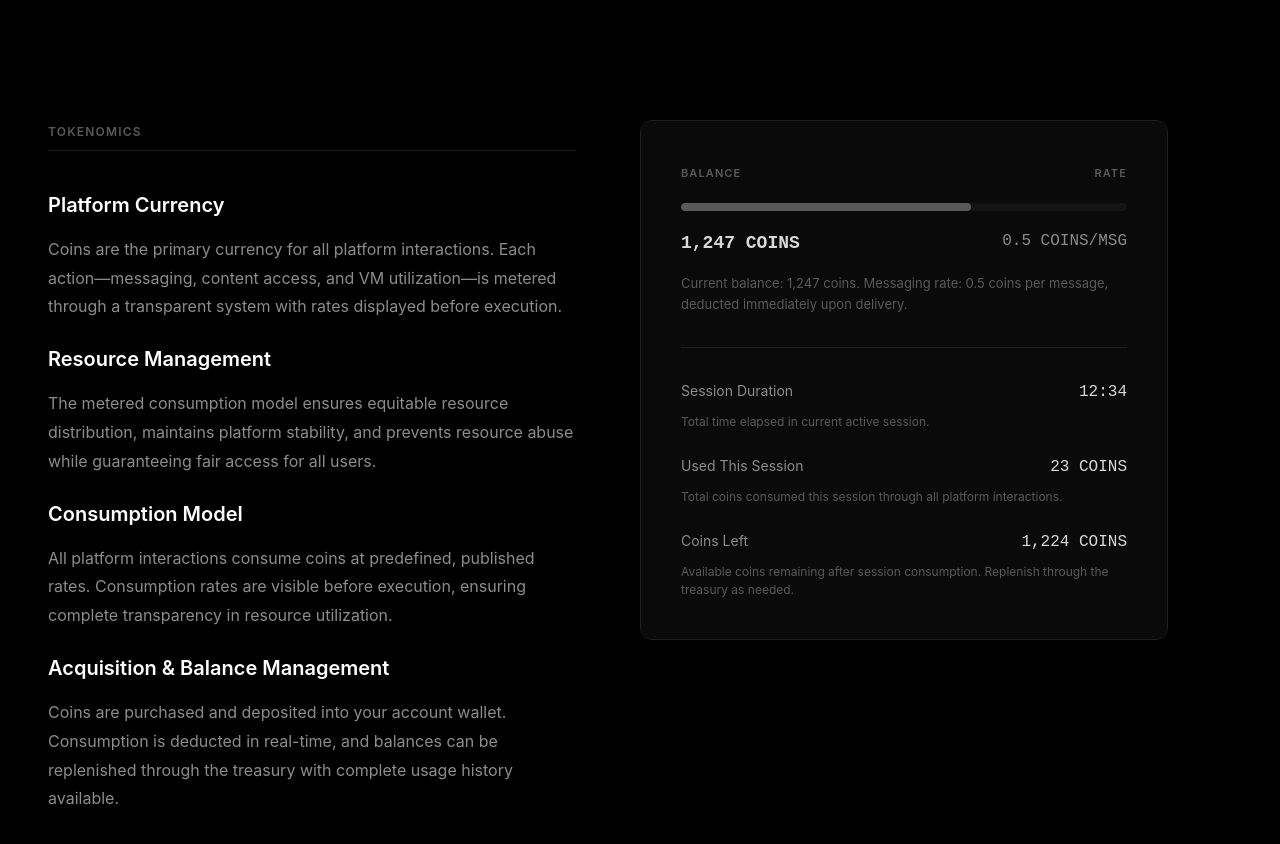
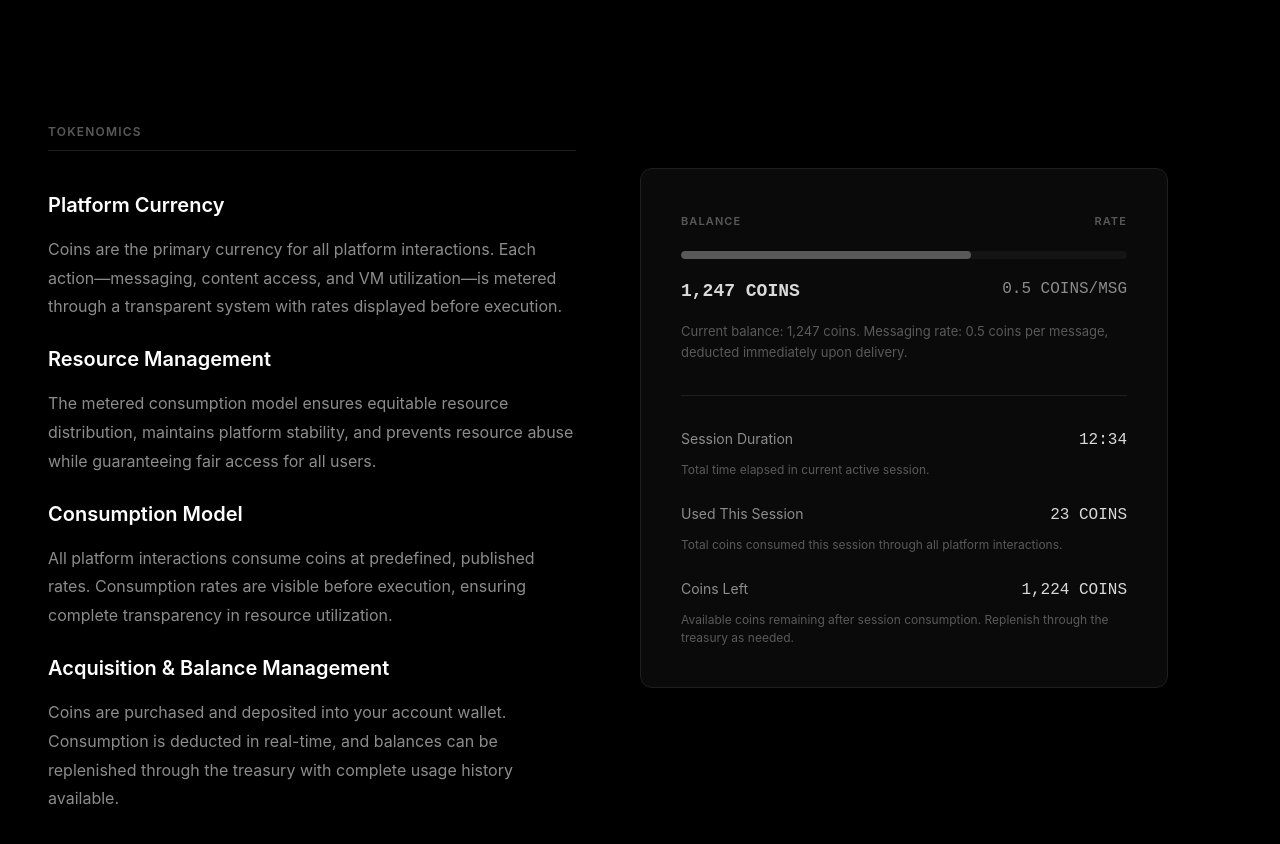
Before and after one commit to oldwestsolutions/oldoldwest, a Next.js app: page / in a window 1280 px wide. Shown: the part 1600-2444 px from the top of the page. Built offline with nearby package versions, Linux system fonts and the light colour scheme.

Commit message:
Center balance card vertically with tokenomics text content

```diff
--- a/src/app/page.tsx
+++ b/src/app/page.tsx
@@ -431,7 +431,7 @@ export default function Home() {
               </Space>
             </Col>
 
-            <Col xs={24} lg={12}>
+            <Col xs={24} lg={12} style={{ marginTop: 48 }}>
               <Card
                 bordered
                 style={{
```
